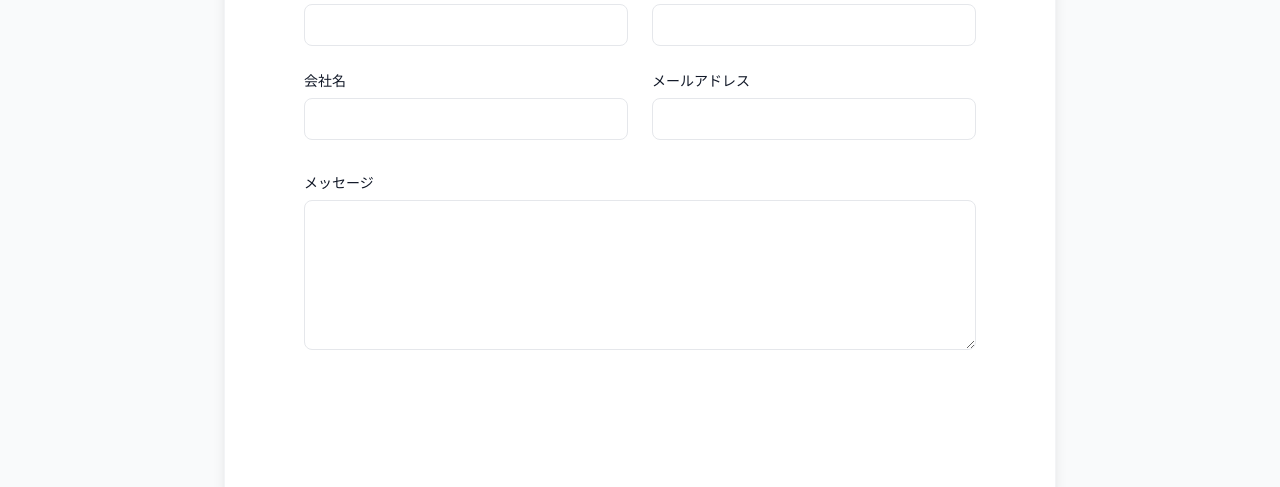
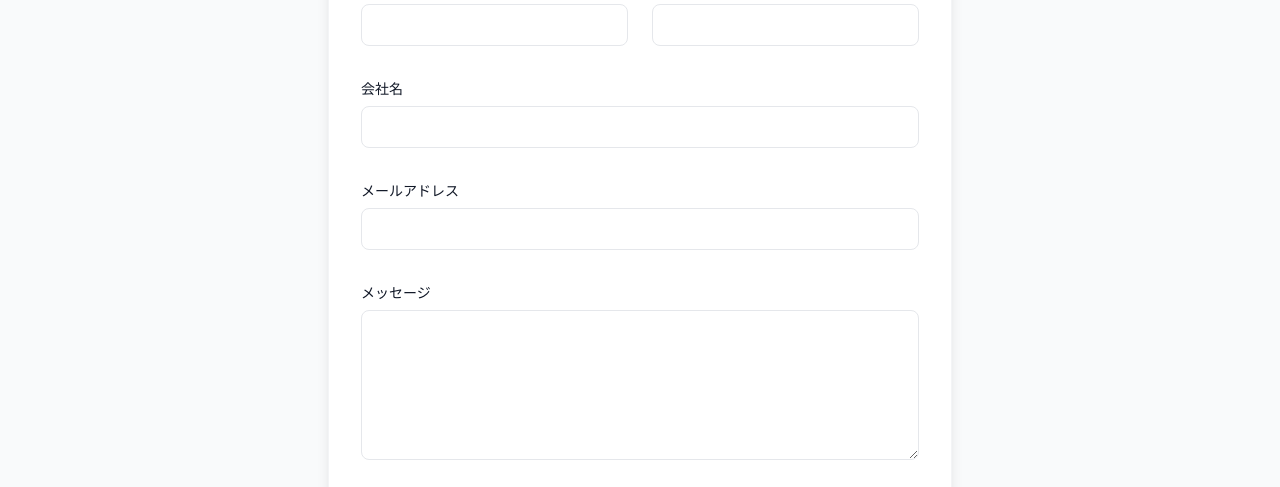
Before and after one commit to itsukichan/my-next-project, a Next.js app: page /contact in a window 1280 px wide. Shown: the part 713-1200 px from the top of the page. Built offline with nearby package versions, Linux system fonts and the light colour scheme.

Commit message:
fix: レイアウト調整

```diff
--- a/app/_components/Button/index.tsx
+++ b/app/_components/Button/index.tsx
@@ -14,8 +14,8 @@ export default function Button({
   onClick
 }: Props) {
   const variantStyles = {
-    primary: 'bg-primary text-white hover:bg-primary-dark',
-    secondary: 'bg-gray-100 text-gray-700 hover:bg-gray-200 dark:bg-gray-800 dark:text-gray-300 dark:hover:bg-gray-700'
+    primary: 'bg-blue-600 text-white hover:bg-blue-700 dark:bg-blue-600 dark:hover:bg-blue-700',
+    secondary: 'bg-gray-100 text-gray-800 hover:bg-gray-200 dark:bg-gray-700 dark:text-gray-200 dark:hover:bg-gray-600'
   };
 
   const sizeStyles = {
--- a/app/_components/ContactForm/index.tsx
+++ b/app/_components/ContactForm/index.tsx
@@ -83,6 +83,8 @@ export default function ContactForm() {
               required
             />
           </div>
+        </div>
+
         <div>
           <label className="text-sm font-medium mb-2 block" htmlFor="company">会社名</label>
           <input
@@ -95,6 +97,7 @@ export default function ContactForm() {
             name="company"
           />
         </div>
+
         <div>
           <label className="text-sm font-medium mb-2 block" htmlFor="email">メールアドレス</label>
           <input
@@ -107,7 +110,6 @@ export default function ContactForm() {
             name="email"
             required
           />
-          </div>
         </div>
 
         <div className="mb-6">
--- a/app/blog/layout.tsx
+++ b/app/blog/layout.tsx
@@ -14,7 +14,7 @@ export default function Layout({ children }: Props) {
   return (
     <div className="min-h-screen bg-gray-50 dark:bg-gray-900 transition-colors duration-200">
       <Hero title="Blog" sub="ブログ" />
-      <div className="max-w-2xl mx-auto  py-12 sm:py-16">
+      <div className="max-w-2xl mx-auto  py-12 sm:py-16 px-6 md:px-0">
         {children}
       </div>
     </div>
--- a/app/contact/layout.tsx
+++ b/app/contact/layout.tsx
@@ -12,7 +12,9 @@ export default function RootLayout({ children }: Props) {
   return (
     <div className="min-h-screen bg-gray-50 dark:bg-gray-900 transition-colors duration-200">
       <Hero title="Contact" sub="お問い合わせ" />
-      {children}
+      <div className="max-w-2xl mx-auto  py-12 sm:py-16 px-6 md:px-0">
+        {children}
+      </div>
     </div>
   );
 }
--- a/app/contact/page.tsx
+++ b/app/contact/page.tsx
@@ -3,9 +3,9 @@ import Sheet from "@/app/_components/Sheet";
 
 export default function Page() {
   return (
-    <div className="max-w-4xl mx-auto px-4 sm:px-8 py-8 sm:py-16">
+    <div className="mx-auto max-w-2xl px-0 sm:px-6">
       <Sheet>
-        <div className="p-6 sm:p-12">
+        <div className="p-6 sm:py-12 sm:px-8">
           <div className="max-w-2xl mx-auto">
             <p className="text-gray-700 dark:text-gray-300 text-center mb-8 sm:mb-12 leading-relaxed text-base sm:text-lg">
               ご質問、ご相談は下記フォームよりお問い合わせください。
--- a/app/globals.css
+++ b/app/globals.css
@@ -43,6 +43,27 @@
            shadow-lg rounded-lg
            border border-gray-100 dark:border-gray-700
            transition-colors duration-200;
+  }
+
+  /* リンクのホバースタイル */
+  .link-hover {
+    @apply transition-colors duration-200
+           text-gray-700 hover:text-blue-700
+           dark:text-gray-300 dark:hover:text-blue-400;
+  }
+
+  /* 記事リンクのホバースタイル */
+  .article-link {
+    @apply transition-colors duration-200
+           text-gray-800 hover:text-blue-700 underline
+           dark:text-gray-200 dark:hover:text-blue-400;
+  }
+
+  /* ボタンの基本スタイル更新 */
+  .button-base {
+    @apply inline-flex items-center justify-center
+           font-medium rounded-lg
+           transition-all duration-200;
   }
 }
 
--- a/app/page.tsx
+++ b/app/page.tsx
@@ -51,7 +51,7 @@ export default async function Home() {
           sizes="100vw"
         />
       </section>
-      <div className="relative mx-auto max-w-2xl -mt-20">
+      <div className="relative mx-auto max-w-2xl -mt-20 px-6 md:px-0">
         <Sheet>
           <div className=" mx-auto py-10 px-6 sm:py-12 sm:px-8">
             <h2 className="mb-10 text-center text-3xl font-bold tracking-tight text-gray-900 dark:text-white sm:text-4xl">
```
Lines whose indentation alone changed are shown as unchanged.
